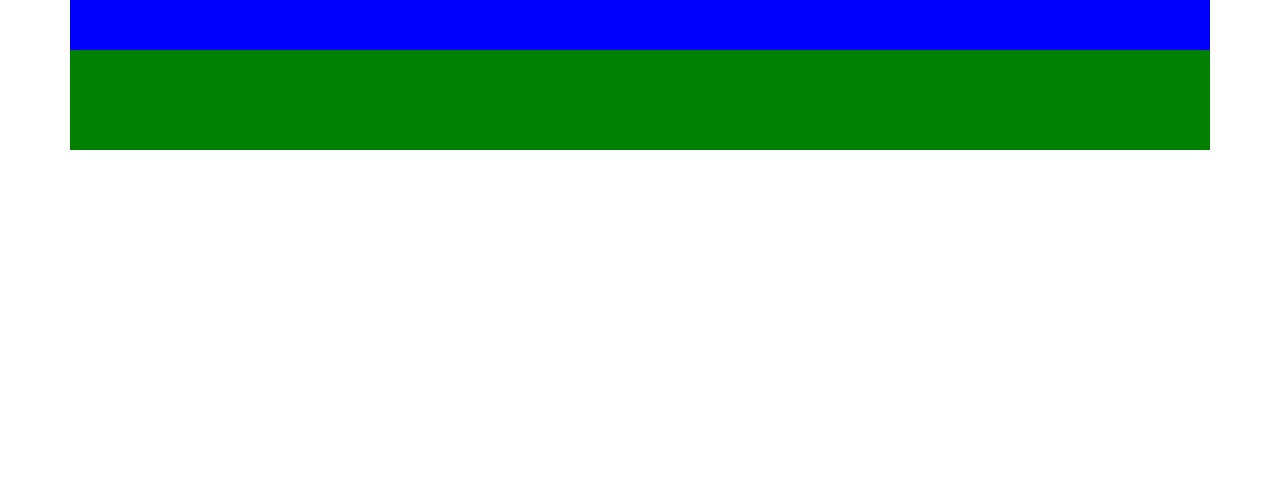
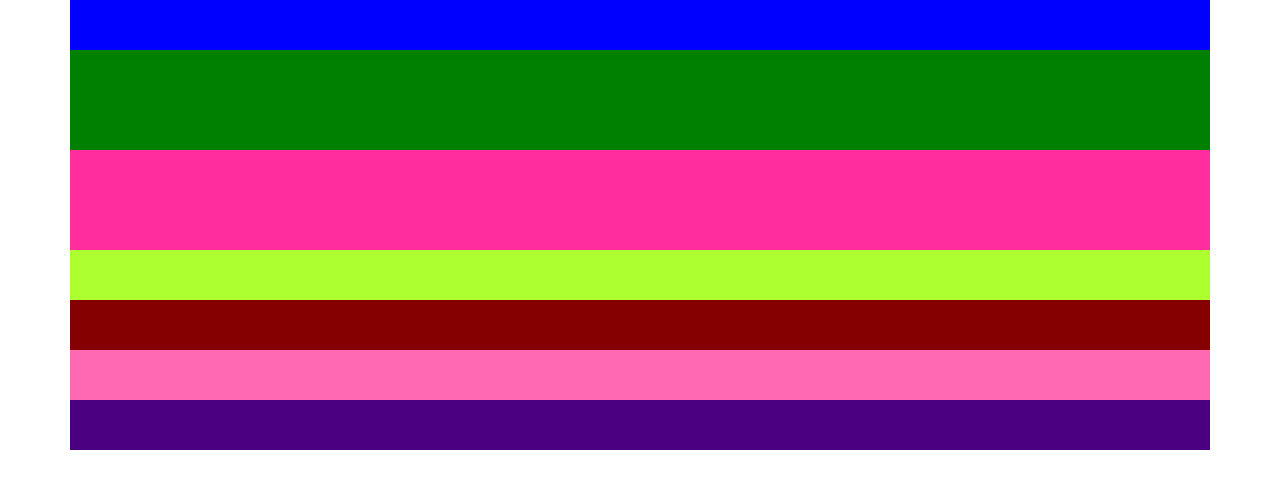
Before and after one commit to Linuxpert/html-css-bootstrap-freelancer, a plain HTML site: page index.html in a window 1280 px wide. Drawn offline with nearby package versions, Linux system fonts and the light colour scheme.

Commit message:
schema completato

```diff
--- a/css/style.css
+++ b/css/style.css
@@ -10,8 +10,32 @@
     min-height: 50px;
     background-color: blue;
 }
-
+/* header */
 .jumbo .col-12 {
     height: 100px;
     background-color: green;
 }
+
+/* main */
+.portfolio .col-12 {
+    height: 100px;
+    background-color: rgb(255, 45, 157);
+}
+
+.about {
+    background-color: greenyellow;
+}
+
+.contact {
+    background-color: rgb(133, 0, 0);
+}
+
+
+/* footer */
+.f-up .col-12 {
+    background-color: hotpink;
+}
+
+.f-down .col-12 {
+    background-color: indigo;
+}
--- a/index.html
+++ b/index.html
@@ -25,5 +25,36 @@
 
     </header>
 
+    <main>
+        <div class="container">
+
+            <!-- portfolio -->
+            <div class="row portfolio">
+                <div class="col-12"></div>
+            </div>
+
+            <!-- about contact -->
+            <div class="row ">
+                <div class="col-12 about"></div>
+                <div class="col-12 contact"></div>
+            </div>
+        </div>
+    </main>
+
+    <footer>
+
+        <div class="container">
+            <!-- footer up -->
+            <div class="row f-up">
+                <div class="col-12"></div>
+            </div>
+
+            <!-- footer down -->
+            <div class="row f-down">
+                <div class="col-12"></div>
+            </div>
+        </div>
+    </footer>
+
 </body>
 </html>
```
